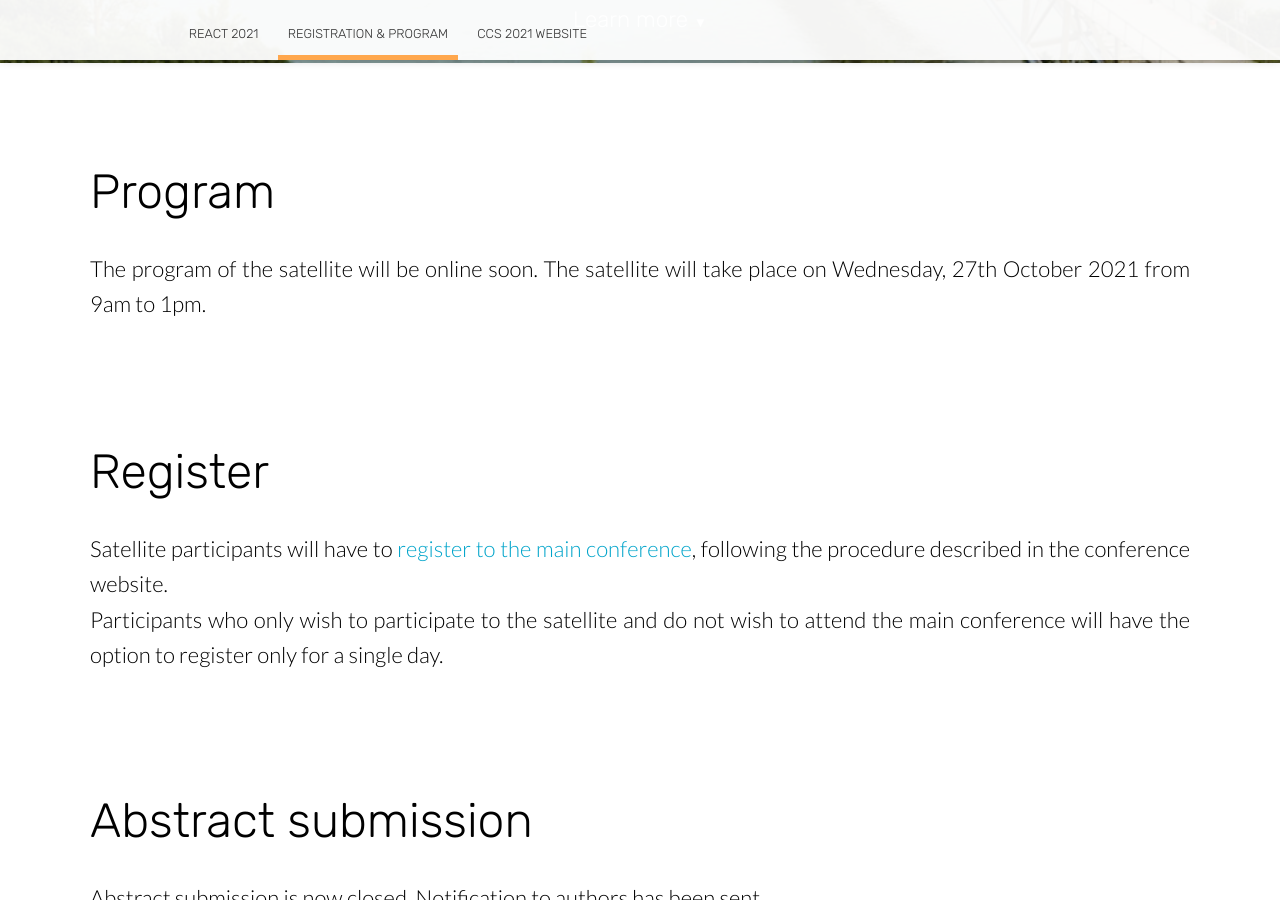
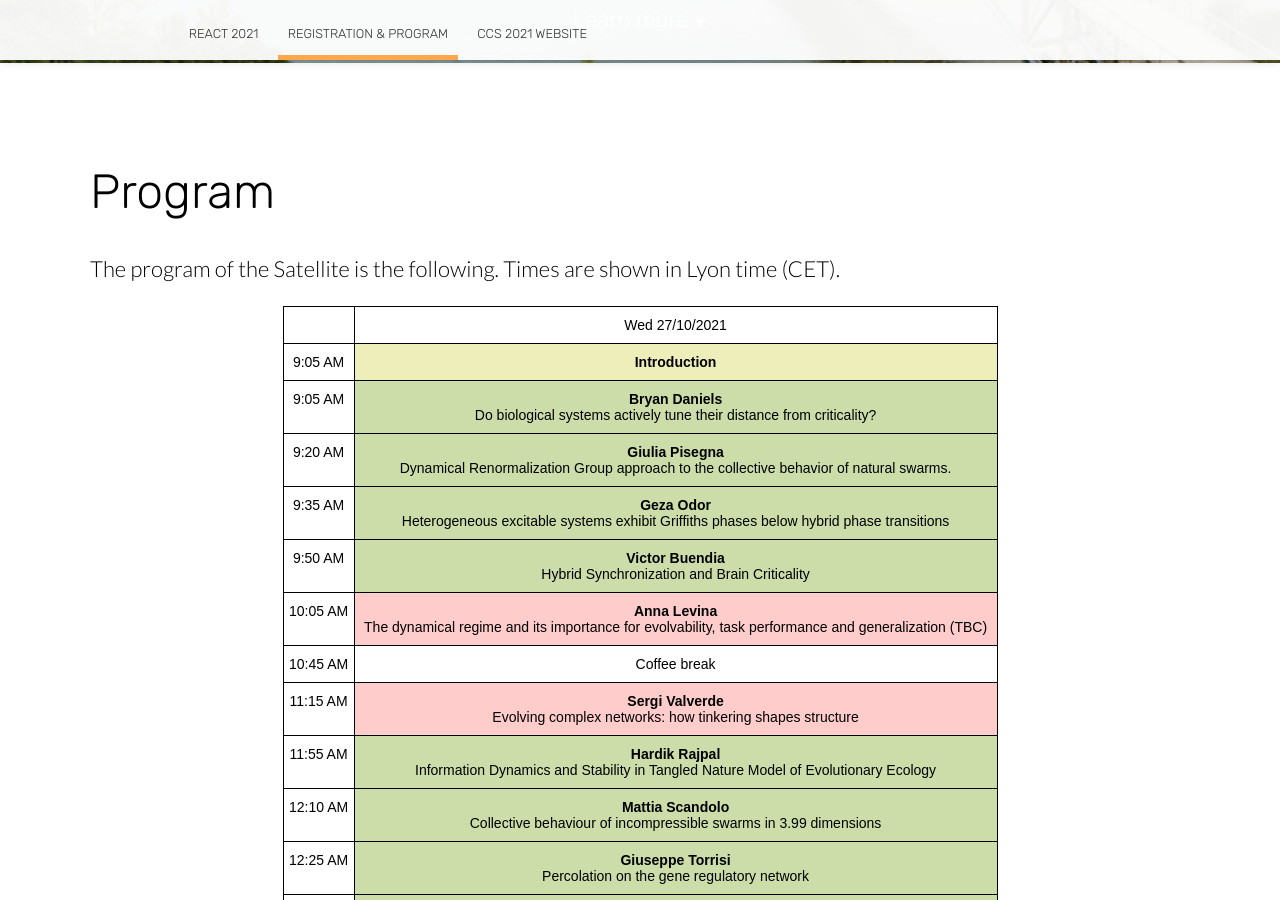
Before and after one commit to liphlab/REACT2021, a Jekyll site: the page built from registration.html, in a window 1280 px wide and 900 px high, scrolled down 837 px. Built offline with Jekyll 4.4.1, drawn with Linux system fonts in a browser that asks for light colours; nearby versions of some CDN libraries; some of the changed text lies outside the part shown.

Commit message:
Updated program

```diff
--- a/registration.html
+++ b/registration.html
@@ -19,11 +19,99 @@ image: /images/centre-congres.jpg
 		<div class="container flex">
 			<div class="text" style = "text-align: justify;text-justify: inter-word;">
 				<h2 class="editable">Program</h2>
-				<p>The program of the satellite will be online soon. The satellite will take place on Wednesday, 27th October 2021 from 9am to 1pm.
-				<p></p>
-			</div>
-		</div>
+						<p>The program of the Satellite is the following. Times are shown in Lyon time (CET).</p>
+
+						<style type="text/css">
+								.tg  {border-collapse:collapse;border-spacing:0;}
+								.tg td{border-color:black;border-style:solid;border-width:1px;font-family:Arial, sans-serif;font-size:14px;
+								  overflow:hidden;padding:10px 5px;word-break:normal;}
+								.tg th{border-color:black;border-style:solid;border-width:1px;font-family:Arial, sans-serif;font-size:14px;
+								  font-weight:normal;overflow:hidden;padding:10px 5px;word-break:normal;}
+								.tg .tg-1eo6{background-color:#eeeebb;text-align:center;vertical-align:top}
+								.tg .tg-cbly{background-color:#bbccee;text-align:center;vertical-align:top}
+								.tg .tg-ve2u{background-color:#ccddaa;text-align:center;vertical-align:top}
+								.tg .tg-baqh{text-align:center;vertical-align:top}
+								.tg .tg-phmi{background-color:#ffcccc;text-align:center;vertical-align:top}
+						</style>
+						<table class="tg"  style="margin-left: auto; margin-right: auto;width: 65%;">
+						<thead>
+						  <tr>
+						    <th class="tg-baqh"></th>
+						    <th class="tg-baqh">Wed 27/10/2021</th>
+						  </tr>
+						</thead>
+						<tbody>
+							<tr>
+						    <td class="tg-baqh">9:05 AM</td>
+						    <td class="tg-1eo6"><span style="font-weight:bold">Introduction</span>
+							</tr>
+						  <tr>
+						    <td class="tg-baqh">9:05 AM</td>
+						    <td class="tg-ve2u"><span style="font-weight:bold">Bryan Daniels</span><br>
+									<span style="font-weight:400;font-style:normal">Do biological systems actively tune their distance from criticality?</span></td>
+							</tr>
+						  <tr>
+						    <td class="tg-baqh">9:20 AM</td>
+						    <td class="tg-ve2u"><span style="font-weight:bold">Giulia Pisegna</span><br>
+									<span style="font-weight:400;font-style:normal">Dynamical Renormalization Group approach to the collective behavior of natural swarms.</span></td>
+						  </tr>
+						  <tr>
+						    <td class="tg-baqh">9:35 AM</td>
+						    <td class="tg-ve2u"><span style="font-weight:bold">Geza Odor</span><br>
+									<span style="font-weight:400;font-style:normal">Heterogeneous excitable systems exhibit Griffiths phases below hybrid phase transitions</span></td>
+						  </tr>
+						  <tr>
+						    <td class="tg-baqh">9:50 AM</td>
+						    <td class="tg-ve2u"><span style="font-weight:bold">Victor Buendia</span><br>
+									<span style="font-weight:400;font-style:normal">Hybrid Synchronization and Brain Criticality</span></td>
+						  </tr>
+						  <tr>
+						    <td class="tg-baqh">10:05 AM</td>
+						    <td class="tg-phmi"><span style="font-weight:bold">Anna Levina</span><br>
+									<span style="font-weight:400;font-style:normal">The dynamical regime and its importance for evolvability, task performance and generalization (TBC)</span></td>
+						  </tr>
+							<tr>
+						    <td class="tg-baqh">10:45 AM</td>
+						    <td class="tg-baqh">Coffee break</td>
+						  </tr>
+						  <tr>
+						    <td class="tg-baqh">11:15 AM</td>
+						    <td class="tg-phmi"><span style="font-weight:bold">Sergi Valverde</span><br>
+									<span style="font-weight:400;font-style:normal">Evolving complex networks: how tinkering shapes structure</span></td>
+						  </tr>
+							<tr>
+						    <td class="tg-baqh">11:55 AM</td>
+						    <td class="tg-ve2u"><span style="font-weight:bold">Hardik	Rajpal</span><br>
+									<span style="font-weight:400;font-style:normal">Information Dynamics and Stability in Tangled Nature Model of Evolutionary Ecology</span></td>
+						  </tr>
+						  <tr>
+						    <td class="tg-baqh">12:10 AM</td>
+						    <td class="tg-ve2u"><span style="font-weight:bold">Mattia Scandolo</span><br>
+									<span style="font-weight:400;font-style:normal">Collective behaviour of incompressible swarms in 3.99 dimensions</span></td>
+						   </tr>
+							 <tr>
+ 						    <td class="tg-baqh">12:25 AM</td>
+ 						    <td class="tg-ve2u"><span style="font-weight:bold">Giuseppe	Torrisi</span><br>
+									<span style="font-weight:400;font-style:normal">Percolation on the gene regulatory network</span></td>
+ 						   </tr>
+							 <tr>
+ 						    <td class="tg-baqh">12:40 AM</td>
+ 						    <td class="tg-ve2u"><span style="font-weight:bold">Andrea Perna</span><br>
+									<span style="font-weight:400;font-style:normal">Adaptation to temperature and resource availability in a microorganism</span></td>
+ 						   </tr>
+	 							<tr>
+	 						    <td class="tg-baqh">12:55 AM</td>
+	 						    <td class="tg-1eo6"><span style="font-weight:bold">Conclusion</span>
+	 							</tr>
+
+						</tbody>
+						</table>
+
+						<p>Green cells indicate contributed talks, red cells indicate invited talks.</p>
+					</div>
+				</div>
 	</section>
+
 	<section class="info" id="register">
 		<div class="container flex">
 			<div class="text" style = "text-align: justify;text-justify: inter-word;">
```
